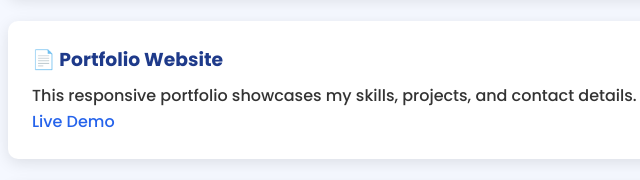
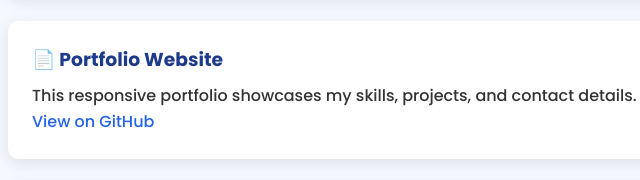
Before and after one commit to darshanpurohit07/Portfolio, a plain HTML site: page index.html in a window 1280 px wide. Shown: the part 951-1131 px from the top of the page, 156-796 px from the left. Drawn offline with Linux system fonts and the light colour scheme.

Commit message:
Portfolio commit

```diff
--- a/index.html
+++ b/index.html
@@ -131,7 +131,7 @@
     <div class="project">
       <h3>📄 Portfolio Website</h3>
       <p>This responsive portfolio showcases my skills, projects, and contact details.</p>
-      <a href="#">Live Demo</a>
+      <a href="https://github.com/darshanpurohit07/Portfolio" target="_blank">View on GitHub</a>
     </div>
     <div class="project">
       <h3>🔐 AuthSystem Using Clerk</h3>
```
